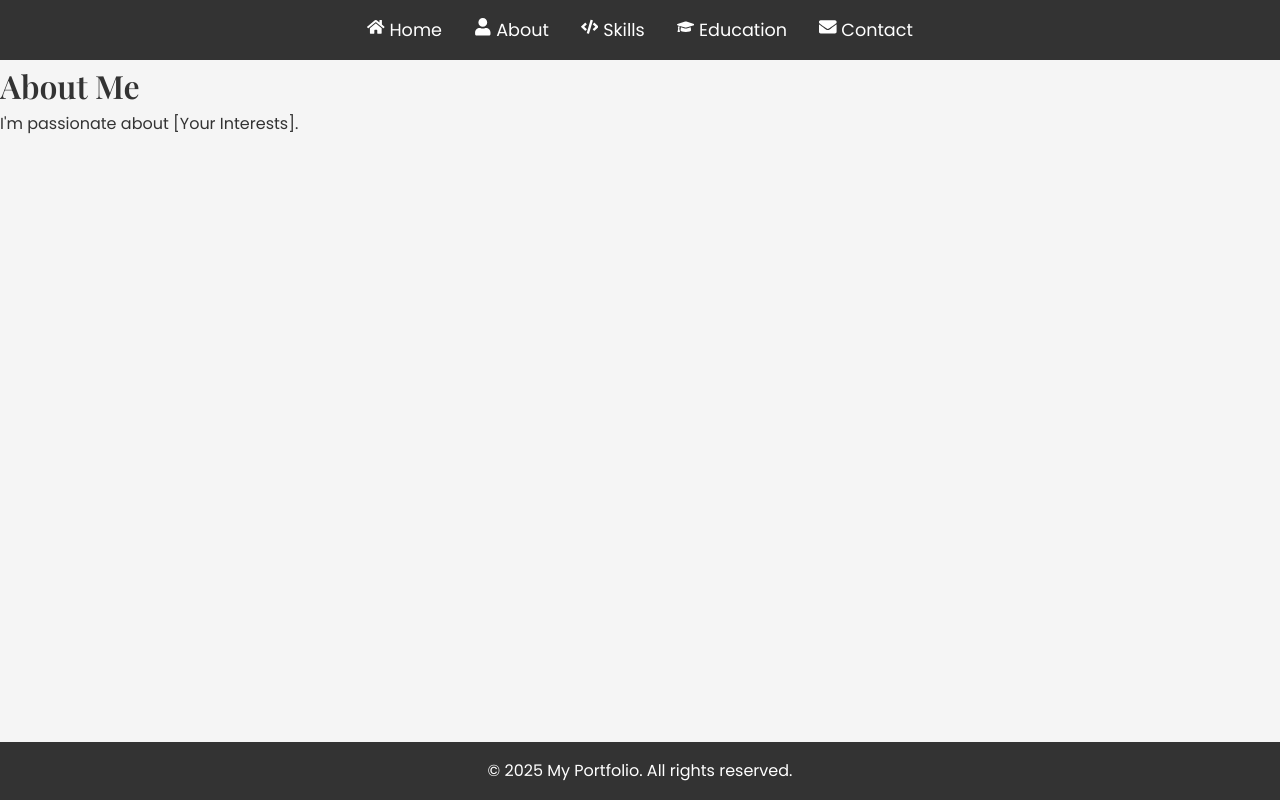
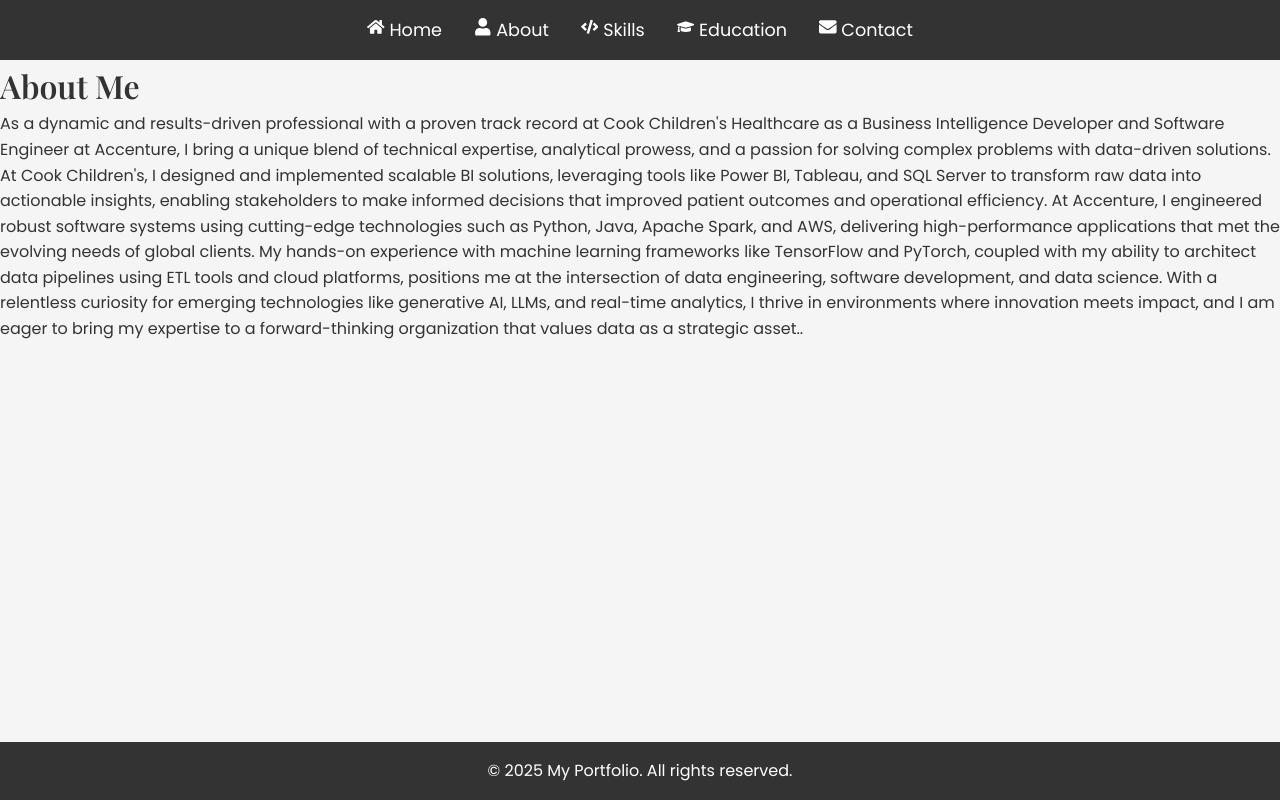
Before and after one commit to SrijeethReddy/My-portfolio, a React (Create React App) app: page /about in a window 1280 px wide. Built offline with nearby package versions, Linux system fonts and the light colour scheme.

Commit message:
package.json homepage edited again

```diff
--- a/src/pages/About.jsx
+++ b/src/pages/About.jsx
@@ -11,7 +11,7 @@
       transition={{ duration: 1 }}
     >
       <h1>About Me</h1>
-      <p>I'm passionate about [Your Interests].</p>
+      <p>As a dynamic and results-driven professional with a proven track record at Cook Children's Healthcare as a Business Intelligence Developer and Software Engineer at Accenture, I bring a unique blend of technical expertise, analytical prowess, and a passion for solving complex problems with data-driven solutions. At Cook Children's, I designed and implemented scalable BI solutions, leveraging tools like Power BI, Tableau, and SQL Server to transform raw data into actionable insights, enabling stakeholders to make informed decisions that improved patient outcomes and operational efficiency. At Accenture, I engineered robust software systems using cutting-edge technologies such as Python, Java, Apache Spark, and AWS, delivering high-performance applications that met the evolving needs of global clients. My hands-on experience with machine learning frameworks like TensorFlow and PyTorch, coupled with my ability to architect data pipelines using ETL tools and cloud platforms, positions me at the intersection of data engineering, software development, and data science. With a relentless curiosity for emerging technologies like generative AI, LLMs, and real-time analytics, I thrive in environments where innovation meets impact, and I am eager to bring my expertise to a forward-thinking organization that values data as a strategic asset..</p>
     </motion.div>
   );
 };
```
